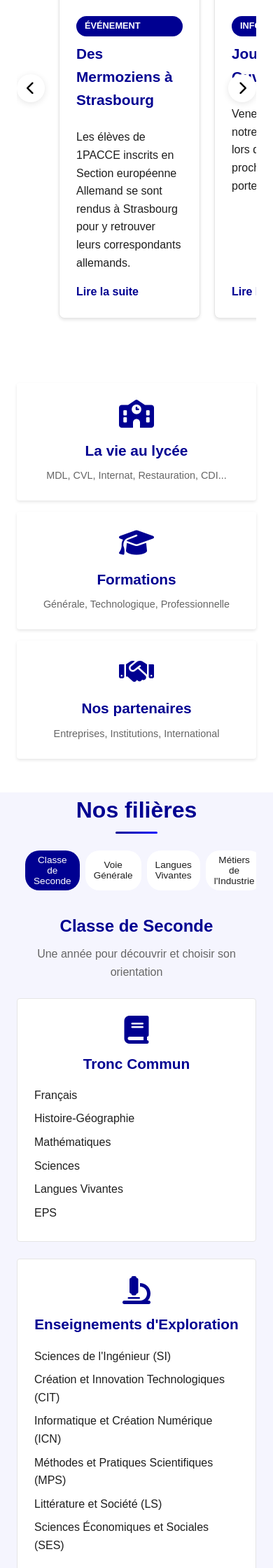
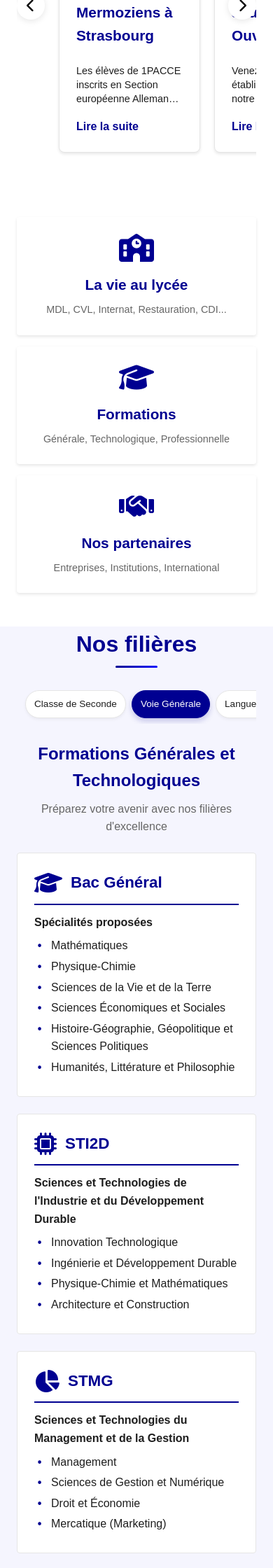
Before and after one commit to Yakari607/lycee1, a PHP site: page / in a window 390 px wide. Shown: the part 839-3079 px from the top of the page at 70% size. Run offline with PHP 8.4, Linux system fonts and the light colour scheme; some web fonts are replaced.

Commit message:
git commit

```diff
--- a/css/main.css
+++ b/css/main.css
@@ -470,7 +470,7 @@ body {
 .hero {
     position: relative;
     height: 60vh;
-    background: url('images/c-est-la-rentree-ce-lundi-au-lycee-jean-mermoz-de-saint-louis-avec-une-17e-classe-de-seconde-qui-vient-s-ajouter-a-des-effectifs-consequents-qui-font-du-lycee-ludovicien-le-plus-grand-d-alsace-photo-l-alsace-1567245623.jpg') no-repeat center center;
+    background: url('../images/batiments/c-est-la-rentree-ce-lundi-au-lycee-jean-mermoz-de-saint-louis-avec-une-17e-classe-de-seconde-qui-vient-s-ajouter-a-des-effectifs-consequents-qui-font-du-lycee-ludovicien-le-plus-grand-d-alsace-photo-l-alsace-1567245623.jpg') no-repeat center center;
     background-size: cover;
     color: var(--white);
     display: flex;
@@ -572,6 +572,43 @@ body {
     .cta-button {
         width: 80%;
         text-align: center;
+    }
+
+    /* Ajustement des actualités sur mobile */
+    .news-grid {
+        flex-wrap: nowrap;
+        padding: 15px 30px;
+    }
+
+    .news-card {
+        flex: 0 0 calc(100% - 20px);
+        max-width: calc(100% - 20px);
+        min-width: calc(100% - 20px);
+        max-height: 420px; /* Hauteur maximale réduite */
+        overflow: hidden;
+    }
+
+    .news-image {
+        height: 180px; /* Hauteur d'image réduite */
+    }
+
+    .news-content {
+        padding: 15px; /* Padding réduit */
+    }
+
+    .news-content h3 {
+        font-size: 1.2rem;
+        margin-bottom: 0.5rem;
+    }
+
+    .news-content p {
+        font-size: 0.9rem;
+        line-height: 1.4;
+        margin-bottom: 0.5rem;
+        display: -webkit-box;
+        -webkit-line-clamp: 3; /* Limite à 3 lignes */
+        -webkit-box-orient: vertical;
+        overflow: hidden;
     }
 }
 
@@ -1604,3 +1641,66 @@ body {
 .ufa-card.highlight .ufa-list li::before {
     color: rgba(255, 255, 255, 0.9);
 }
+
+/* Styles pour les onglets de filières */
+.filiere-filter {
+    display: flex;
+    flex-wrap: wrap;
+    justify-content: center;
+    gap: 10px;
+    margin: 2rem auto;
+    max-width: 1200px;
+}
+
+.filiere-filter a {
+    padding: 10px 15px;
+    background-color: var(--white);
+    color: var(--text-color);
+    border-radius: 25px;
+    text-decoration: none;
+    font-weight: 500;
+    font-size: 0.95rem;
+    transition: all 0.3s ease;
+    border: 1px solid var(--border-color);
+    text-align: center;
+}
+
+.filiere-filter a:hover {
+    background-color: var(--primary-color);
+    color: var(--white);
+    transform: translateY(-3px);
+    box-shadow: 0 4px 10px rgba(0, 0, 0, 0.1);
+}
+
+.filiere-filter a.active {
+    background-color: var(--primary-color);
+    color: var(--white);
+    border-color: var(--primary-color);
+}
+
+[data-theme="dark"] .filiere-filter a {
+    background-color: var(--card-bg);
+    border-color: var(--border-color);
+}
+
+[data-theme="dark"] .filiere-filter a:hover,
+[data-theme="dark"] .filiere-filter a.active {
+    background-color: var(--primary-color);
+    color: var(--white);
+}
+
+@media (max-width: 768px) {
+    .filiere-filter {
+        gap: 8px;
+        overflow-x: auto;
+        padding: 0.5rem;
+        justify-content: flex-start;
+        flex-wrap: nowrap;
+    }
+
+    .filiere-filter a {
+        padding: 8px 12px;
+        font-size: 0.85rem;
+        white-space: nowrap;
+    }
+}
--- a/css/pages/index.css
+++ b/css/pages/index.css
@@ -159,27 +159,31 @@
 .formation-nav-btn {
     padding: 8px 16px;
     background: var(--white);
-    border: none;
-    border-radius: 20px;
+    border: 1px solid var(--border-color);
+    border-radius: 30px;
     color: var(--text-color);
     cursor: pointer;
     font-weight: 500;
-    font-size: 0.9rem;
+    font-size: 0.95rem;
     transition: all 0.3s ease;
     white-space: normal;
     text-align: center;
     min-width: 120px;
+    box-shadow: 0 2px 4px rgba(0, 0, 0, 0.05);
 }
 
 .formation-nav-btn.active {
     background: var(--primary-color);
     color: var(--white);
+    border-color: var(--primary-color);
+    box-shadow: 0 4px 8px rgba(0, 0, 145, 0.2);
 }
 
 .formation-nav-btn:hover {
     background: var(--primary-color);
     color: var(--white);
     transform: translateY(-2px);
+    box-shadow: 0 4px 10px rgba(0, 0, 0, 0.1);
 }
 
 /* Formations Section - Styles */
@@ -271,6 +275,103 @@
     gap: var(--spacing-lg);
 }
 
+/* Styles pour les fiches de filières (Bac Général, STI2D, STMG) */
+.filieres-grid {
+    display: grid;
+    grid-template-columns: repeat(auto-fit, minmax(300px, 1fr));
+    gap: var(--spacing-lg);
+    margin-bottom: var(--spacing-lg);
+}
+
+.filiere-card {
+    background: var(--white);
+    padding: var(--spacing-lg);
+    border-radius: var(--border-radius);
+    border: 1px solid var(--border-color);
+    transition: transform 0.3s ease, box-shadow 0.3s ease;
+    display: flex;
+    flex-direction: column;
+    height: 100%;
+}
+
+.filiere-card:hover {
+    transform: translateY(-5px);
+    box-shadow: 0 8px 15px rgba(0, 0, 0, 0.1);
+}
+
+.filiere-header {
+    display: flex;
+    align-items: center;
+    gap: var(--spacing-md);
+    margin-bottom: var(--spacing-md);
+    border-bottom: 2px solid var(--primary-color);
+    padding-bottom: var(--spacing-md);
+}
+
+.filiere-header i {
+    font-size: 2rem;
+    color: var(--primary-color);
+}
+
+.filiere-header h4 {
+    font-size: 1.4rem;
+    color: var(--primary-color);
+    margin: 0;
+}
+
+.filiere-details {
+    flex-grow: 1;
+}
+
+.filiere-details h5 {
+    color: var(--text-color);
+    font-size: 1rem;
+    margin-bottom: var(--spacing-sm);
+}
+
+.filiere-details ul {
+    list-style: none;
+    padding-left: 0;
+    margin-top: var(--spacing-sm);
+}
+
+.filiere-details li {
+    position: relative;
+    padding-left: 1.5rem;
+    margin-bottom: var(--spacing-xs);
+    color: var(--text-color);
+}
+
+.filiere-details li::before {
+    content: '•';
+    position: absolute;
+    left: 0.3rem;
+    color: var(--primary-color);
+    font-weight: bold;
+}
+
+[data-theme="dark"] .filiere-card {
+    background: var(--card-bg);
+    border-color: var(--border-color);
+}
+
+[data-theme="dark"] .filiere-header {
+    border-color: var(--primary-color);
+}
+
+/* Responsive pour les fiches filières */
+@media (max-width: 992px) {
+    .filieres-grid {
+        grid-template-columns: repeat(auto-fit, minmax(250px, 1fr));
+    }
+}
+
+@media (max-width: 768px) {
+    .filieres-grid {
+        grid-template-columns: 1fr;
+    }
+}
+
 .langue-card {
     background: var(--white);
     padding: var(--spacing-lg);
@@ -278,33 +379,6 @@
     border: 1px solid var(--border-color);
     text-align: center;
     transition: transform 0.3s ease, box-shadow 0.3s ease;
-}
-
-.langue-card:hover {
-    transform: translateY(-5px);
-    box-shadow: 0 4px 8px var(--shadow-color);
-}
-
-.langue-card i {
-    font-size: 2.5rem;
-    color: var(--primary-color);
-    margin-bottom: var(--spacing-md);
-}
-
-.langue-card h4 {
-    color: var(--primary-color);
-    margin-bottom: var(--spacing-sm);
-}
-
-.langue-card ul {
-    list-style: none;
-    text-align: left;
-    margin-top: var(--spacing-md);
-}
-
-.langue-card li {
-    padding: var(--spacing-xs) 0;
-    color: var(--text-color);
 }
 
 /* Categories et Diplomes */
--- a/index.php
+++ b/index.php
@@ -149,18 +149,18 @@
                 <h2 class="section-title">Nos filières</h2>
 
                 <!-- Navigation des formations -->
-                <div class="formations-nav">
-                    <button class="formation-nav-btn active" data-section="seconde">Classe de Seconde</button>
-                    <button class="formation-nav-btn" data-section="general">Voie Générale</button>
-                    <button class="formation-nav-btn" data-section="langues">Langues Vivantes</button>
-                    <button class="formation-nav-btn" data-section="industrie">Métiers de l'Industrie</button>
-                    <button class="formation-nav-btn" data-section="tertiaire">Métiers du Tertiaire</button>
-                    <button class="formation-nav-btn" data-section="artisanat">Artisanat</button>
-                    <button class="formation-nav-btn" data-section="services">Services aux Personnes</button>
+                <div class="filiere-filter formations-nav">
+                    <a href="#seconde" class="formation-nav-btn" data-section="seconde">Classe de Seconde</a>
+                    <a href="#general" class="formation-nav-btn active" data-section="general">Voie Générale</a>
+                    <a href="#langues" class="formation-nav-btn" data-section="langues">Langues Vivantes</a>
+                    <a href="#industrie" class="formation-nav-btn" data-section="industrie">Métiers de l'Industrie</a>
+                    <a href="#tertiaire" class="formation-nav-btn" data-section="tertiaire">Métiers du Tertiaire</a>
+                    <a href="#artisanat" class="formation-nav-btn" data-section="artisanat">Artisanat</a>
+                    <a href="#services" class="formation-nav-btn" data-section="services">Services aux Personnes</a>
                 </div>
 
                 <!-- Classe de Seconde -->
-                <div class="formation-block active" id="seconde">
+                <div class="formation-block" id="seconde">
                     <div class="formation-header">
                         <h3>Classe de Seconde</h3>
                         <p class="formation-intro">Une année pour découvrir et choisir son orientation</p>
@@ -219,7 +219,7 @@
                 </div>
 
                 <!-- Voie Générale -->
-                <div class="formation-block" id="general">
+                <div class="formation-block active" id="general">
                     <div class="formation-header">
                         <h3>Formations Générales et Technologiques</h3>
                         <p class="formation-intro">Préparez votre avenir avec nos filières d'excellence</p>
--- a/js/script.js
+++ b/js/script.js
@@ -247,7 +247,10 @@ function initFormationTabs() {
     }
 
     navButtons.forEach(button => {
-        button.addEventListener('click', () => {
+        button.addEventListener('click', (e) => {
+            // Empêcher le comportement de lien par défaut
+            e.preventDefault();
+
             // Retirer la classe active de tous les boutons
             navButtons.forEach(btn => btn.classList.remove('active'));
 
@@ -259,13 +262,20 @@ function initFormationTabs() {
             showBlock(targetSection);
 
             // Faire défiler jusqu'à la section
-            const formationsSection = document.querySelector('.formations-section');
-            formationsSection.scrollIntoView({ behavior: 'smooth' });
+            const formationsSection = document.querySelector('.filiere-section');
+            if (formationsSection) {
+                formationsSection.scrollIntoView({ behavior: 'smooth' });
+            }
         });
     });
 
-    // Initialiser l'affichage du premier bloc si aucun n'est actif
-    if (!document.querySelector('.formation-block.active') && navButtons.length > 0) {
+    // Initialiser l'affichage du bon bloc selon le bouton actif
+    const activeButton = document.querySelector('.formation-nav-btn.active');
+    if (activeButton) {
+        const targetSection = activeButton.dataset.section;
+        showBlock(targetSection);
+    } else if (navButtons.length > 0) {
+        // Fallback sur le premier bouton si aucun n'est actif
         const firstButton = navButtons[0];
         firstButton.classList.add('active');
         const targetSection = firstButton.dataset.section;
```
Also changed, not shown: css/pages/vie-lyceenne.css (+27 -6 lines).
